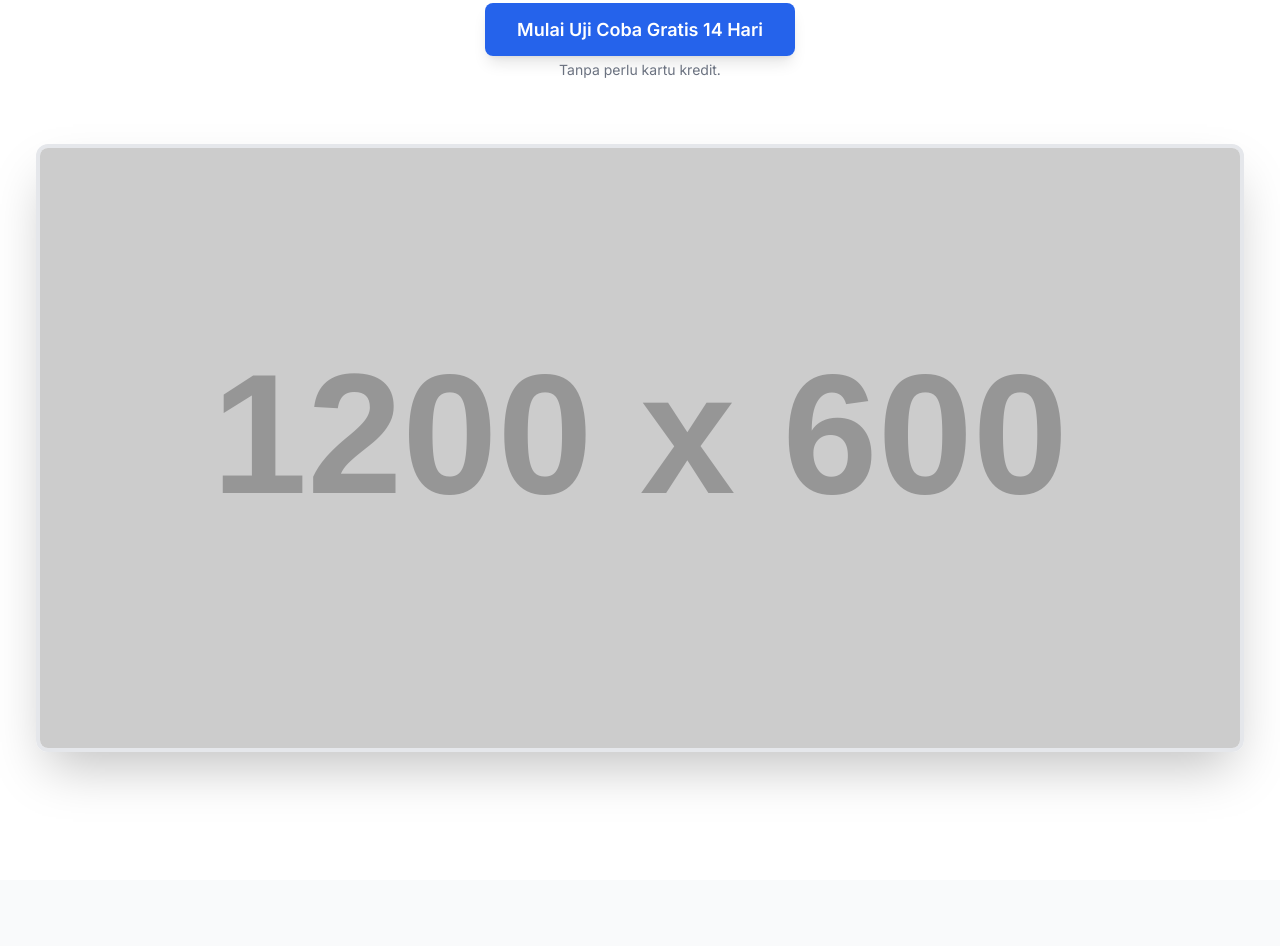
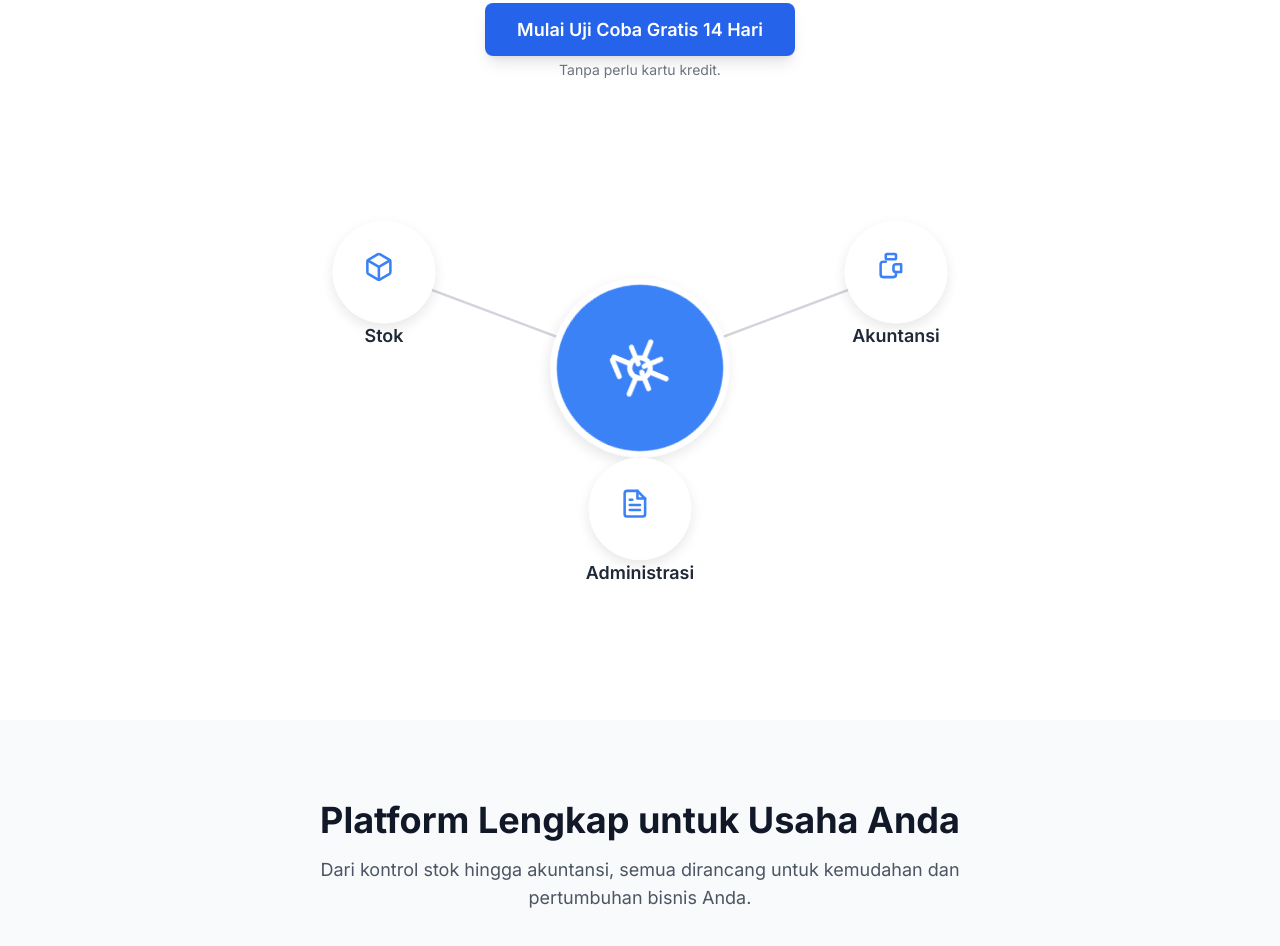
Before and after one commit to herynugroho/herynugroho.github.io, a plain HTML site: page KasauTech/index.html in a window 1280 px wide. Shown: the part 424-1370 px from the top of the page. Drawn offline with nearby package versions, Linux system fonts and the light colour scheme; placeholder pictures from the web are drawn by us.

Commit message:
update gambar

```diff
--- a/KasauTech/index.html
+++ b/KasauTech/index.html
@@ -30,6 +30,23 @@
         /* Menambahkan sedikit transisi untuk pengalaman yang lebih halus */
         html {
             scroll-behavior: smooth;
+        }
+        /* Keyframes untuk animasi SVG yang lebih sederhana */
+        @keyframes slow-rotate {
+            from { transform: rotate(0deg); }
+            to { transform: rotate(360deg); }
+        }
+        @keyframes pulse {
+            0%, 100% { transform: scale(1); opacity: 1; }
+            50% { transform: scale(1.05); opacity: 0.7; }
+        }
+        .central-hub {
+            animation: slow-rotate 80s linear infinite;
+            transform-origin: center;
+        }
+        .icon-node {
+            /* Animasi pulse bisa diaktifkan jika diinginkan, untuk saat ini dibuat statis */
+            /* animation: pulse 2.5s ease-in-out infinite; */
         }
     </style>
 </head>
@@ -80,10 +97,75 @@
                     </a>
                     <p class="mt-4 text-sm text-gray-500">Tanpa perlu kartu kredit.</p>
                 </div>
-                <div class="mt-16">
-                    <img src="https://placehold.co/1200x600/e2e8f0/4a5568?text=Tampilan+Dashboard+KasauTech"
-                         alt="Tampilan Dashboard Aplikasi KasauTech"
-                         class="rounded-xl shadow-2xl mx-auto border-4 border-gray-200">
+                <!-- Aset Visual Animasi Sederhana Baru -->
+                <div class="mt-16 max-w-3xl mx-auto">
+                    <svg viewBox="0 0 600 350" xmlns="http://www.w3.org/2000/svg" class="w-full h-auto">
+                        <defs>
+                            <filter id="soft-shadow" x="-50%" y="-50%" width="200%" height="200%">
+                                <feGaussianBlur in="SourceAlpha" stdDeviation="5" result="blur"/>
+                                <feOffset in="blur" dx="0" dy="4" result="offsetBlur"/>
+                                <feComponentTransfer>
+                                    <feFuncA type="linear" slope="0.1"/>
+                                </feComponentTransfer>
+                                <feMerge>
+                                    <feMergeNode/>
+                                    <feMergeNode in="SourceGraphic"/>
+                                </feMerge>
+                            </filter>
+                        </defs>
+
+                        <!-- Garis Penghubung -->
+                        <g stroke="#d1d5db" stroke-width="2">
+                            <line x1="300" y1="175" x2="100" y2="100" />
+                            <line x1="300" y1="175" x2="300" y2="285" />
+                            <line x1="300" y1="175" x2="500" y2="100" />
+                        </g>
+
+                        <!-- Hub Pusat (Ikon Sistem) -->
+                        <g class="central-hub" filter="url(#soft-shadow)">
+                            <circle cx="300" cy="175" r="70" fill="#fff"/>
+                            <circle cx="300" cy="175" r="65" fill="#3b82f6"/>
+                            <!-- Ikon Sistem/Hub -->
+                            <g transform="translate(270, 145)" stroke="white" stroke-width="4" fill="none" stroke-linecap="round" stroke-linejoin="round">
+                                <circle cx="30" cy="30" r="8"/>
+                                <path d="M30 22V8"/>
+                                <path d="M30 38v14"/>
+                                <path d="M38 30h14"/>
+                                <path d="M8 30H22"/>
+                                <path d="M42.4 17.6l-9.9 9.9"/>
+                                <path d="M17.6 42.4l-9.9-9.9"/>
+                                <path d="M17.6 17.6l9.9 9.9"/>
+                                <path d="M42.4 42.4l-9.9-9.9"/>
+                            </g>
+                        </g>
+
+                        <!-- Node 1: Stok -->
+                        <g class="icon-node" transform="translate(100, 100)" style="animation-delay: 0.2s;">
+                            <circle cx="0" cy="0" r="40" fill="#fff" filter="url(#soft-shadow)"/>
+                            <g transform="translate(-16, -16)" stroke="#3b82f6" stroke-width="2" fill="none" stroke-linecap="round" stroke-linejoin="round">
+                                <path d="M21 16V8a2 2 0 0 0-1-1.73l-7-4a2 2 0 0 0-2 0l-7 4A2 2 0 0 0 3 8v8a2 2 0 0 0 1 1.73l7 4a2 2 0 0 0 2 0l7-4A2 2 0 0 0 21 16z"></path><polyline points="3.27 6.96 12 12.01 20.73 6.96"></polyline><line x1="12" y1="22.08" x2="12" y2="12"></line>
+                            </g>
+                            <text x="0" y="55" font-family="Inter, sans-serif" font-size="14" fill="#1f2937" text-anchor="middle" font-weight="600">Stok</text>
+                        </g>
+
+                        <!-- Node 2: Akuntansi -->
+                        <g class="icon-node" transform="translate(500, 100)" style="animation-delay: 0.4s;">
+                            <circle cx="0" cy="0" r="40" fill="#fff" filter="url(#soft-shadow)"/>
+                             <g transform="translate(-16, -16)" stroke="#3b82f6" stroke-width="2" fill="none" stroke-linecap="round" stroke-linejoin="round">
+                                <path d="M16 16v2a2 2 0 0 1-2 2H6a2 2 0 0 1-2-2v-8a2 2 0 0 1 2-2h2"></path><rect x="8" y="2" width="8" height="4" rx="1" ry="1"></rect><path d="M20 12v4h-4a2 2 0 0 1-2-2v-2a2 2 0 0 1 2-2h4z"></path>
+                            </g>
+                            <text x="0" y="55" font-family="Inter, sans-serif" font-size="14" fill="#1f2937" text-anchor="middle" font-weight="600">Akuntansi</text>
+                        </g>
+
+                        <!-- Node 3: Administrasi -->
+                        <g class="icon-node" transform="translate(300, 285)" style="animation-delay: 0.6s;">
+                            <circle cx="0" cy="0" r="40" fill="#fff" filter="url(#soft-shadow)"/>
+                             <g transform="translate(-16, -16)" stroke="#3b82f6" stroke-width="2" fill="none" stroke-linecap="round" stroke-linejoin="round">
+                                <path d="M14 2H6a2 2 0 0 0-2 2v16a2 2 0 0 0 2 2h12a2 2 0 0 0 2-2V8z"></path><polyline points="14 2 14 8 20 8"></polyline><line x1="16" y1="13" x2="8" y2="13"></line><line x1="16" y1="17" x2="8" y2="17"></line><polyline points="10 9 9 9 8 9"></polyline>
+                            </g>
+                            <text x="0" y="55" font-family="Inter, sans-serif" font-size="14" fill="#1f2937" text-anchor="middle" font-weight="600">Administrasi</text>
+                        </g>
+                    </svg>
                 </div>
             </div>
         </section>
```
